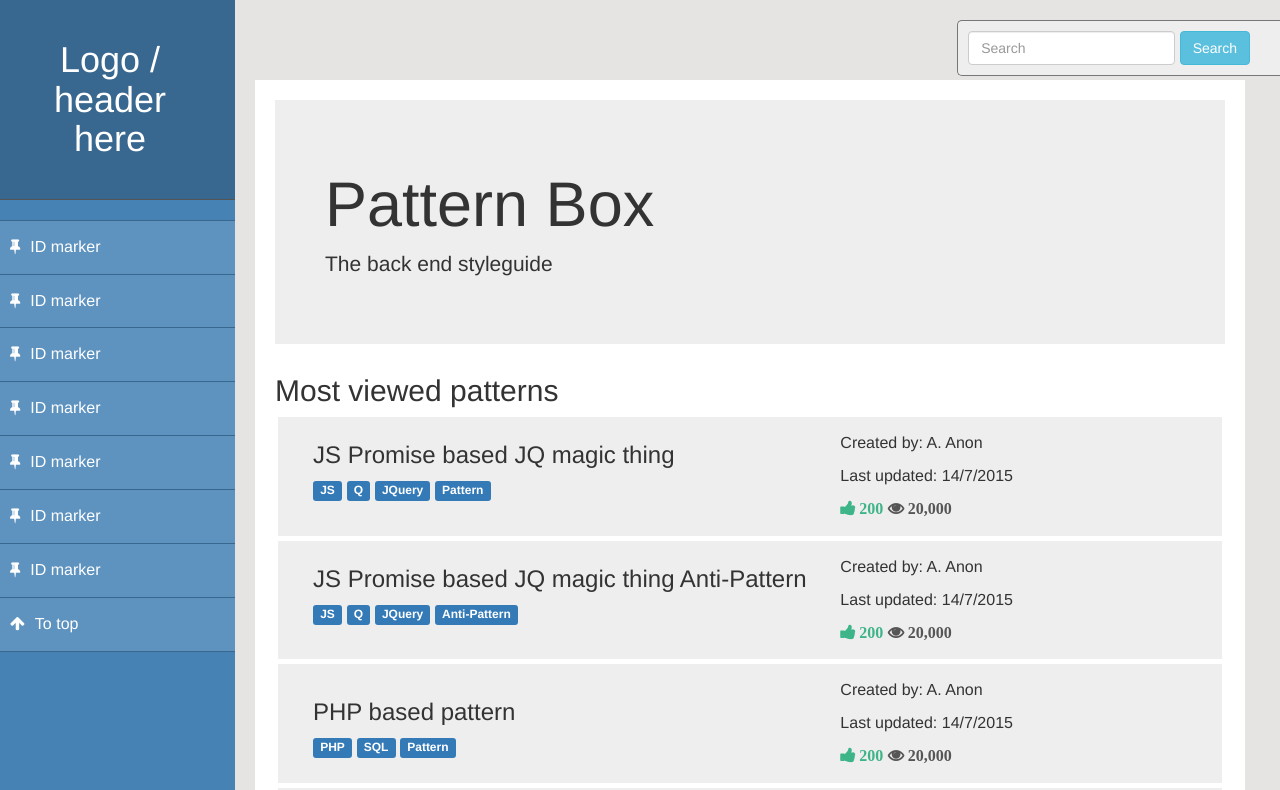
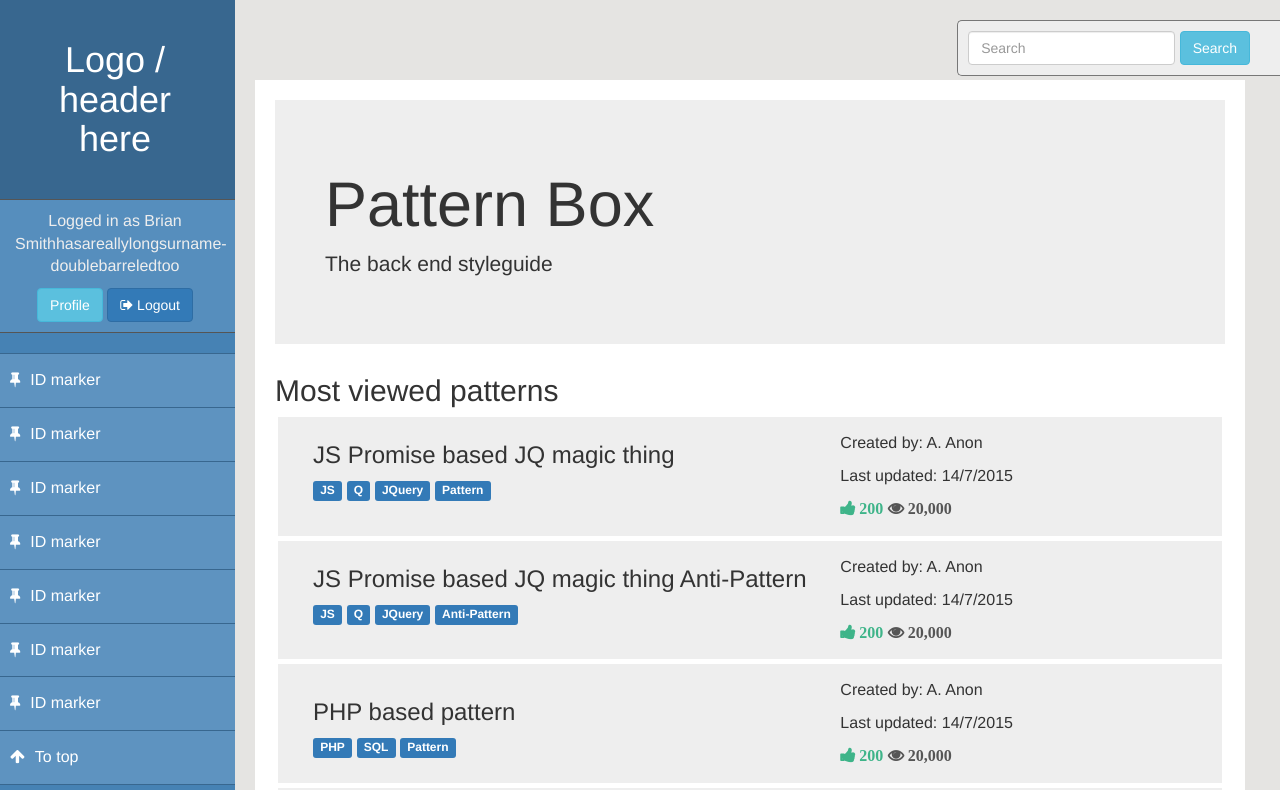
Before and after one commit to AWildDevAppears/DEAD-pattern-box, a website: page index.html in a window 1280 px wide. Shown: the top 790 px of the page. Drawn offline with nearby package versions, Linux system fonts and the light colour scheme; some packages are replaced by stand-ins of ours; files that its build step writes are made by us from their sources.

Commit message:
Add a user block to the side menu

```diff
--- a/scss/component/_side-menu.scss
+++ b/scss/component/_side-menu.scss
@@ -1,9 +1,21 @@
+body {
+  overflow-x: hidden;
+}
+
+side-menu {
+  width: 250px;
+  overflow: hidden;
+  display: block;
+  height: 100vh;
+  position: fixed;
+}
+
 .side-menu {
   background-color: $navbar-default-bg;
-  position: fixed;
-  height: 100vh;
+  height: 100%;
   padding: 0;
-  width: 250px;
+  width: 260px;
+  overflow-y: scroll;
 }
 
 .side-menu__header {
@@ -13,12 +25,20 @@
   padding: 40px;
   text-align: center;
   color: #fff;
-  margin-bottom: 20px;
 }
 
 .side-menu__nav {
   padding: 0;
   padding-left: 15px;
+}
+
+.side-menu__block {
+  padding: 10px 30px;
+  color: #eee;
+  background-color: lighten($navbar-default-bg, 5%);
+  margin-bottom: 20px;
+  border-bottom: 1px solid $gray;
+  text-align: center;
 }
 
 .nav__item {
--- a/shared/directives/side-menu.html
+++ b/shared/directives/side-menu.html
@@ -2,6 +2,12 @@
   <h1 class="side-menu__header">
   Logo / header here
   </h1>
+
+  <div class="side-menu__block">
+    <p>Logged in as Brian Smithhasareallylongsurname-doublebarreledtoo</p>
+    <button class="btn btn-info" ui-sref="profile">Profile</button>
+    <button class="btn btn-primary"><i class="fa fa-sign-out"></i> Logout</button>
+  </div>
 
   <ul class="side-menu__nav">
     <li class="nav__item"><i class="fa fa-thumb-tack"></i>ID marker</li>
```
